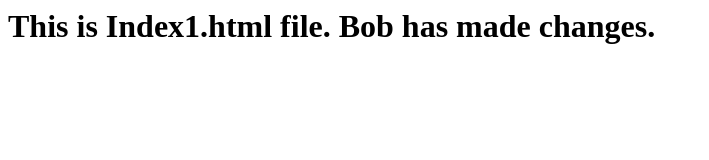
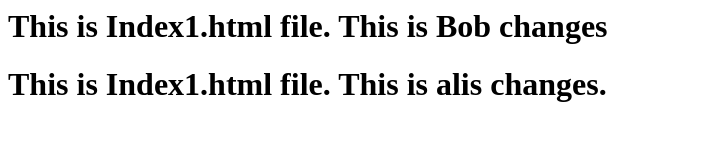
Before and after one commit to randhirk2021/git-angular-promise-vs-observable, a plain HTML site: page Index.html in a window 1280 px wide. Shown: the whole page, without its empty margins (0-709 px from the left). Drawn offline with Linux system fonts and the light colour scheme.

Commit message:
This is Alis changes.

```diff
--- a/Index.html
+++ b/Index.html
@@ -1 +1,2 @@
-<h1>This is Index1.html file. Bob has made changes.</h1>
+<h1>This is Index1.html file. This is Bob changes
+<h1>This is Index1.html file. This is alis changes.</h1>
```
